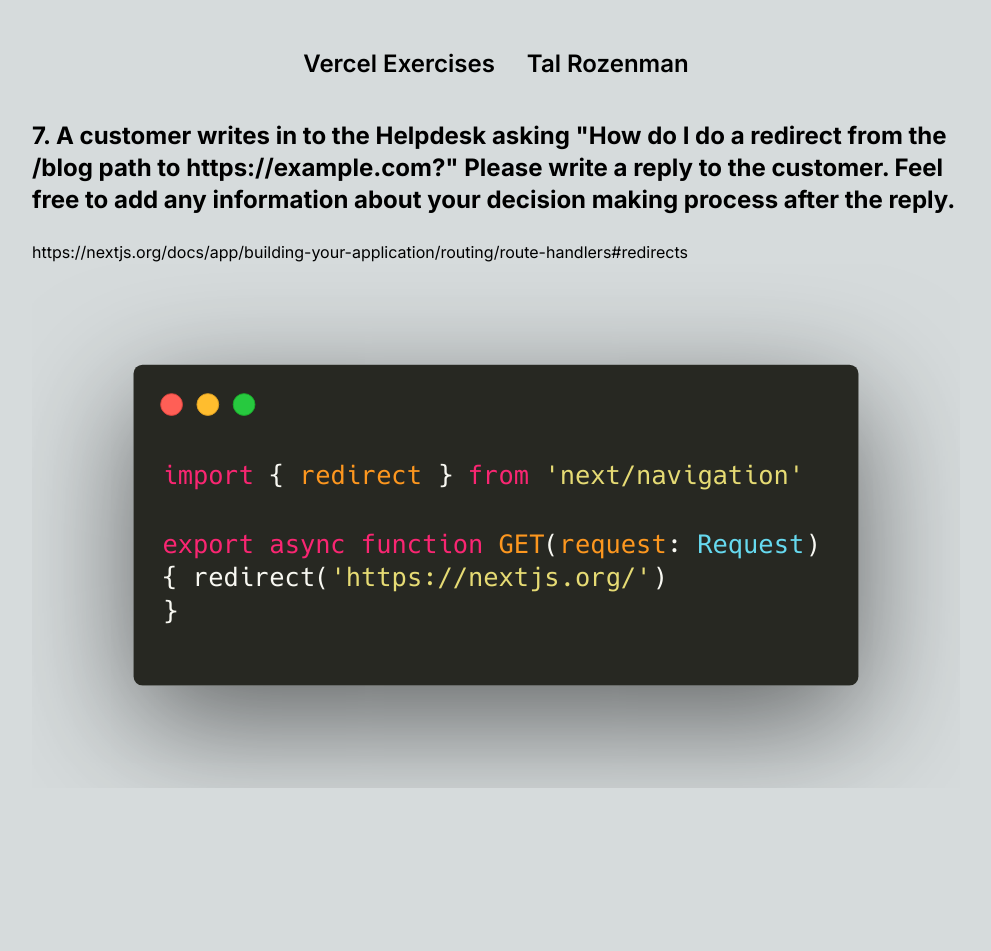
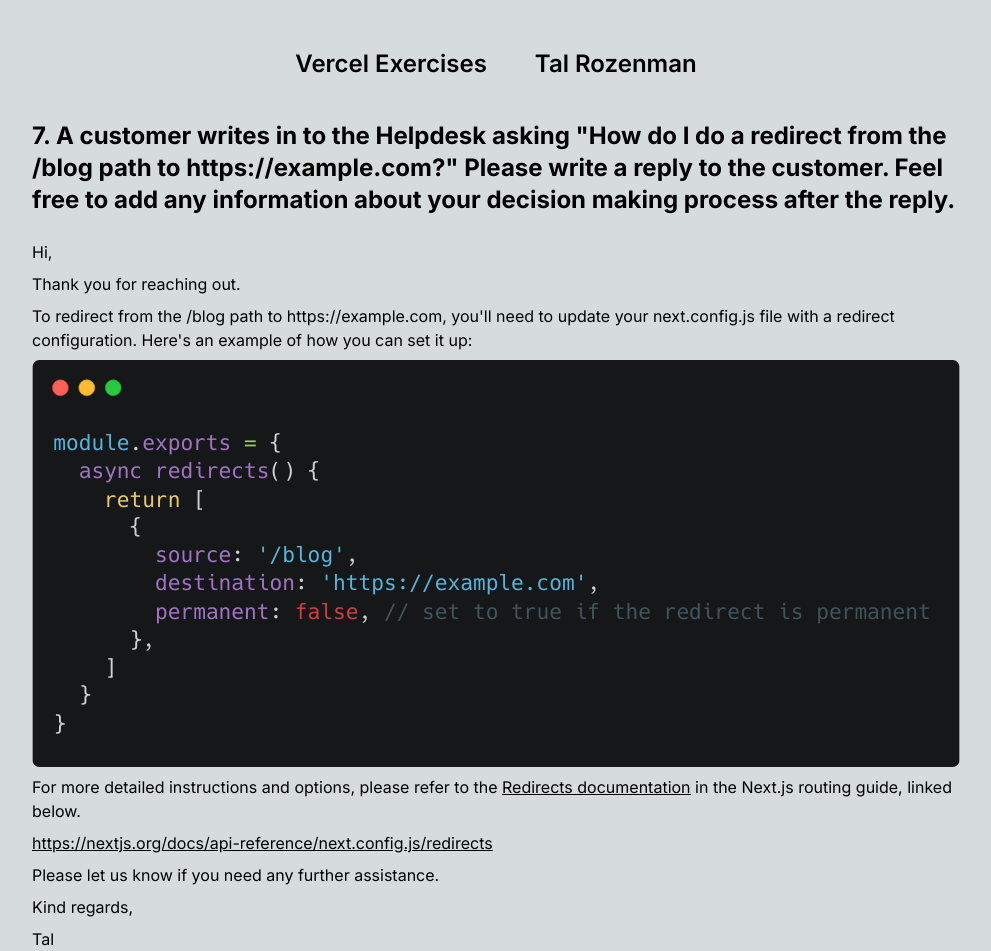
Before and after one commit to Tal-Rozenman/vercel_exercise, a Next.js app: page /answers/7 in a window 1280 px wide. Shown: the whole page, without its empty margins (144-1135 px from the left). Before the commit the page ends 800 px from the top, so only its background shows below. Built offline with nearby package versions, Linux system fonts and the light colour scheme.

Commit message:
question 7

```diff
--- a/src/app/answers/7/page.tsx
+++ b/src/app/answers/7/page.tsx
@@ -2,11 +2,23 @@ export default function Answer() {
 	return (
 		<>
 			<h1 className="text-2xl font-bold mb-6">7. A customer writes in to the Helpdesk asking &quot;How do I do a redirect from the /blog path to https://example.com?&quot; Please write a reply to the customer. Feel free to add any information about your decision making process after the reply. </h1>
-			<p>
-				https://nextjs.org/docs/app/building-your-application/routing/route-handlers#redirects
-				<img src="/carbon.svg"></img>
 
-			</p>
+            <p className="mb-2">Hi,</p>
+
+            <p className="mb-2">Thank you for reaching out.</p>
+
+            <p className="mb-2">To redirect from the /blog path to https://example.com, you&apos;ll need to update your next.config.js file with a redirect configuration. Here&apos;s an example of how you can set it up:</p>
+
+            <p className="mb-2"><img src="/carbon.svg"></img></p>
+
+            <p className="mb-2">For more detailed instructions and options, please refer to the <u><a href="https://nextjs.org/docs/api-reference/next.config.js/redirects">Redirects documentation</a></u> in the Next.js routing guide, linked below.</p>
+
+            <u><p className="mb-2"><a href="https://nextjs.org/docs/api-reference/next.config.js/redirects">https://nextjs.org/docs/api-reference/next.config.js/redirects</a></p></u>
+
+            <p className="mb-2">Please let us know if you need any further assistance.</p>
+
+            <p className="mb-2">Kind regards,</p>
+            <p className="mb-2">Tal</p>
 		</>
 	)
 }
--- a/src/app/layout.tsx
+++ b/src/app/layout.tsx
@@ -19,7 +19,7 @@ export default function RootLayout({
       <body className={inter.className}>
         <div className="flex justify-center h-screen">
         <div className="p-12 max-w-5xl mx-auto">
-          <nav className="text-2xl font-semibold flex justify-center gap-8 mb-10">
+          <nav className="text-2xl font-semibold flex justify-center gap-12 mb-10">
             <a href="/">Vercel Exercises</a>
             <a href="https://www.linkedin.com/in/tal-rozenman-0b7315a1/">Tal Rozenman</a>
           </nav>
```
Also changed, not shown: public/carbon.svg.
